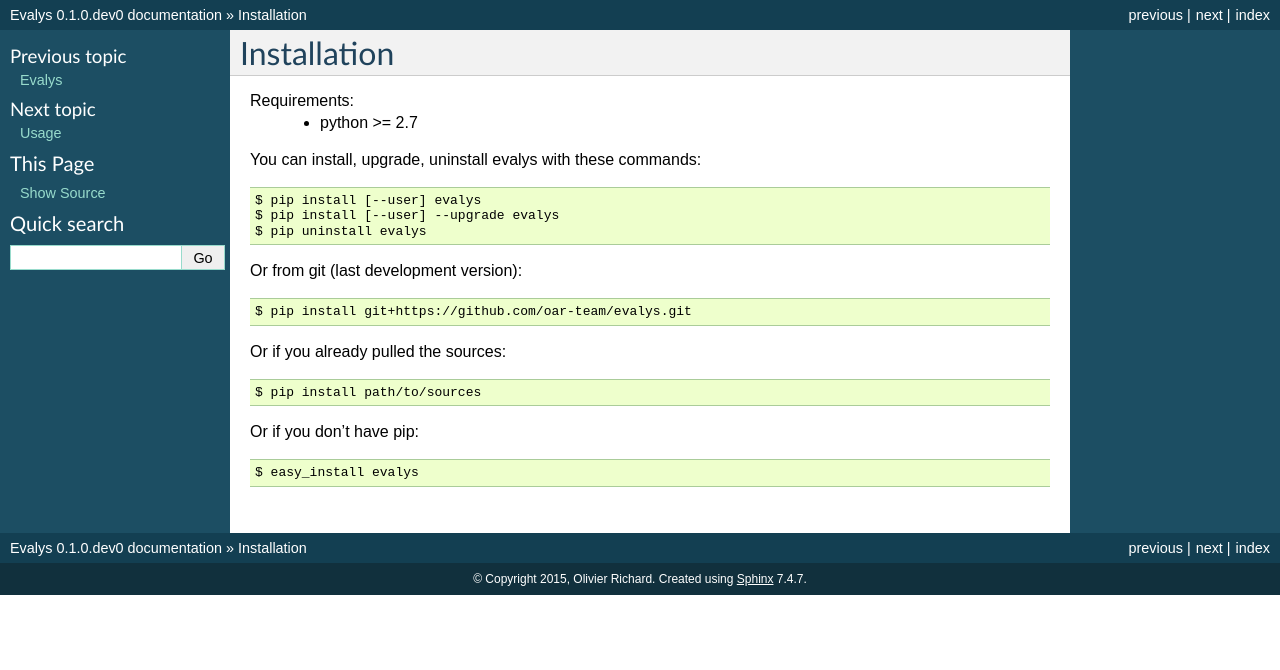
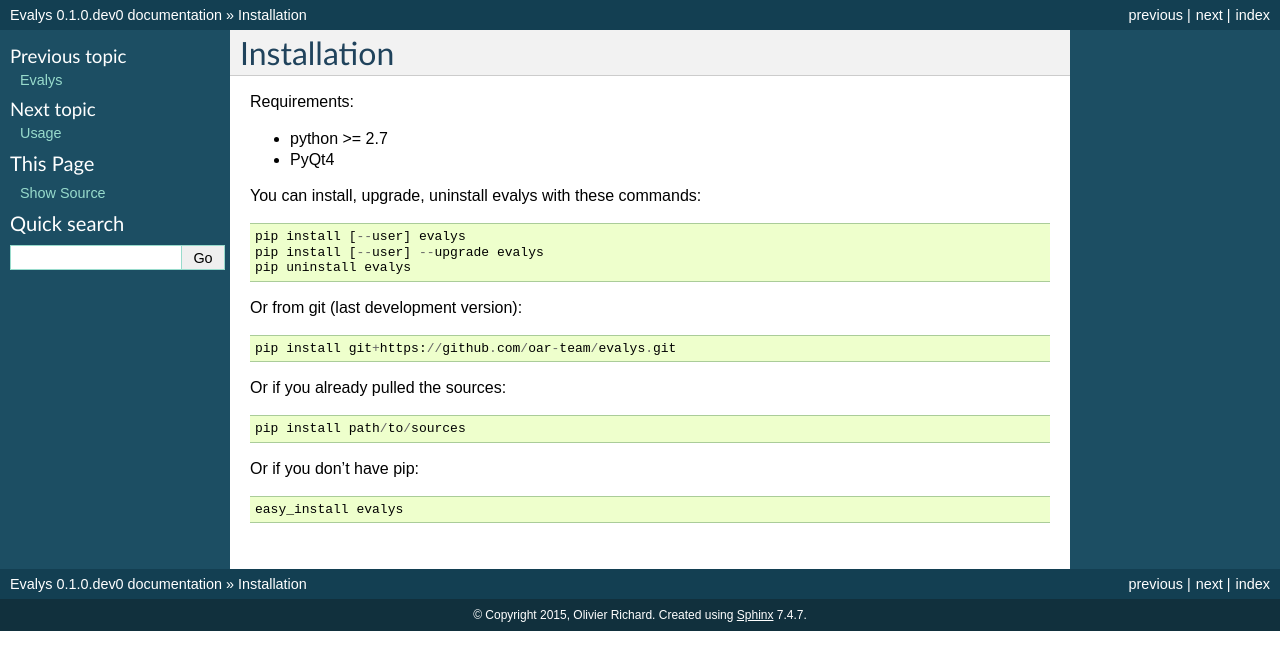
Before and after one commit to oar-team/evalys, a Sphinx documentation site: the page built from docs/installation.rst, in a window 1280 px wide. Shown: the top 670 px of the page. Built offline with Sphinx 7.4.7, drawn with Linux system fonts in a browser that asks for light colours.

Commit message:
Add dependencies in setup.py + install doc

```diff
--- a/docs/installation.rst
+++ b/docs/installation.rst
@@ -3,22 +3,24 @@
 ============
 
 Requirements:
-  - python >= 2.7
+
+- python >= 2.7
+- PyQt4
 
 You can install, upgrade, uninstall evalys with these commands::
 
-  $ pip install [--user] evalys
-  $ pip install [--user] --upgrade evalys
-  $ pip uninstall evalys
+  pip install [--user] evalys
+  pip install [--user] --upgrade evalys
+  pip uninstall evalys
 
 Or from git (last development version)::
 
-  $ pip install git+https://github.com/oar-team/evalys.git
+  pip install git+https://github.com/oar-team/evalys.git
 
 Or if you already pulled the sources::
 
-  $ pip install path/to/sources
+  pip install path/to/sources
 
 Or if you don't have pip::
 
-  $ easy_install evalys
+  easy_install evalys
--- a/setup.py
+++ b/setup.py
@@ -18,7 +18,8 @@
 changelog = read('CHANGES.rst').replace('.. :changelog:', '')
 
 requirements = [
-    # TODO: put package requirements here
+    'pandas',
+    'matplotlib',
 ]
 
 version = ''
```
